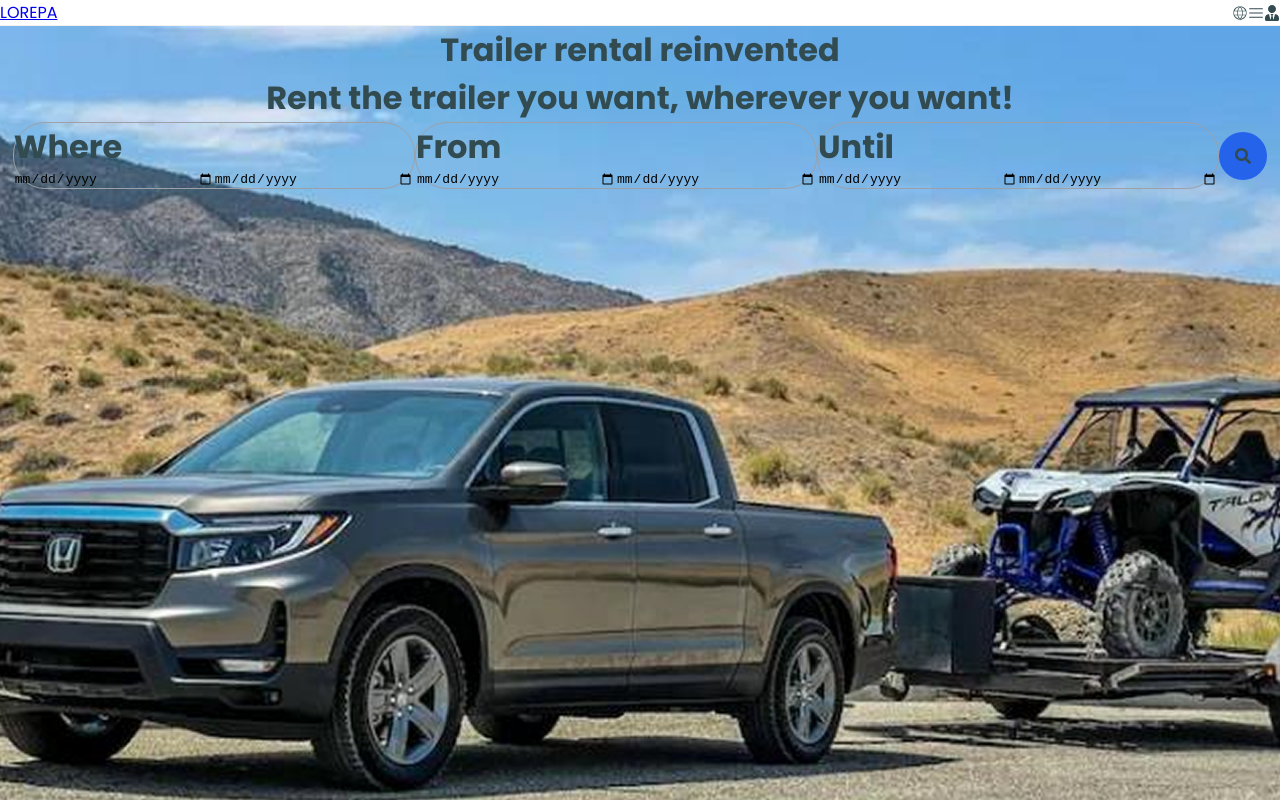
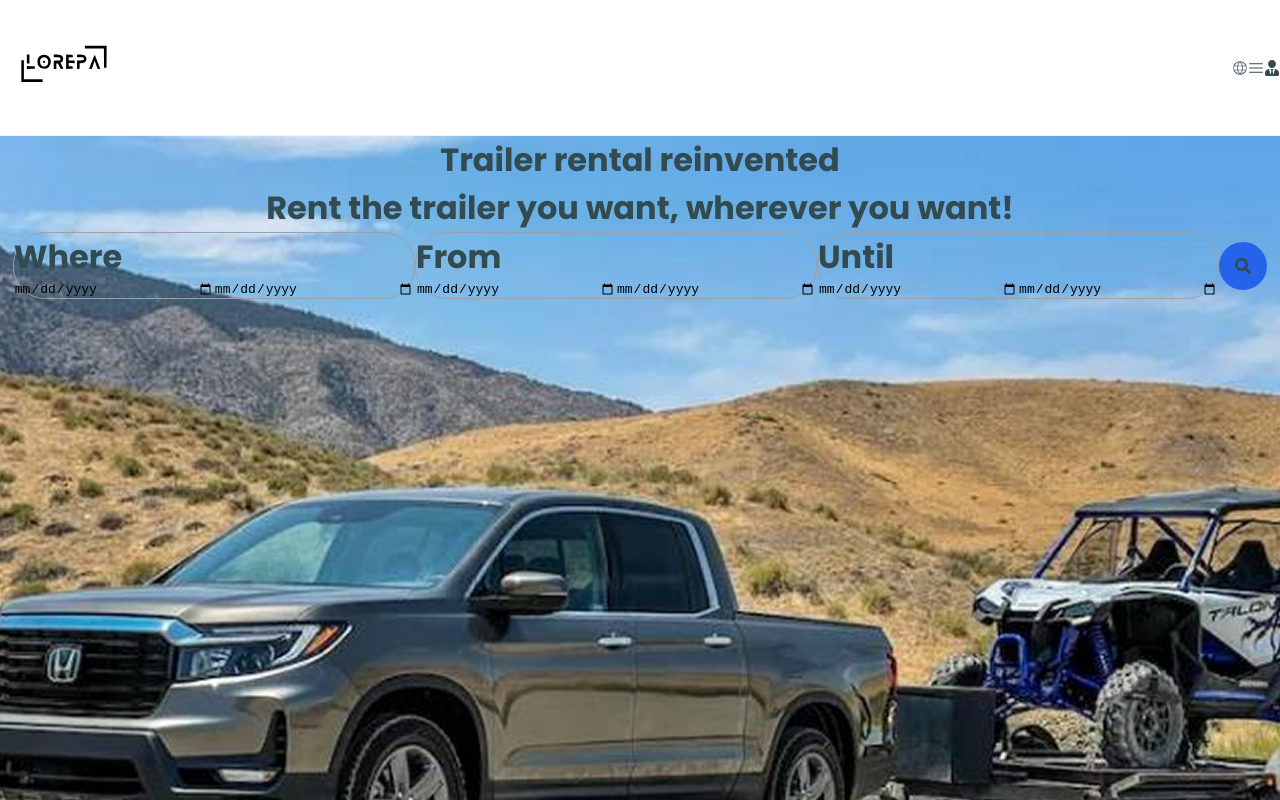
Before and after one commit to talha2224/lorepa, a React (Vite) app: page / in a window 1280 px wide. Shown: the top 800 px of the page. Built offline with nearby package versions, Linux system fonts and the light colour scheme.

Commit message:
animation and logo added

```diff
--- a/src/components/Navbar.jsx
+++ b/src/components/Navbar.jsx
@@ -1,10 +1,9 @@
 import React, { useState } from 'react';
 import { Link } from 'react-router-dom';
-import Logo from '../assets/logo.svg'
 import { CiGlobe } from "react-icons/ci";
 import { FaUserTie } from "react-icons/fa";
 import { RxHamburgerMenu } from "react-icons/rx";
-
+import Logo from "../assets/logo.svg";
 const Navbar = () => {
 
     const [showLanguages, setShowLanguages] = useState(false);
@@ -18,7 +17,7 @@ const Navbar = () => {
 
 
                     <div className="flex-shrink-0 flex items-center gap-x-2">
-                        <Link to={"/"} className="text-xl">LOREPA</Link>
+                        <Link to={"/"} className="text-xl"><img src={Logo} alt="" className='h-[8rem]' /></Link>
                     </div>
 
                     <div className="block relative">
--- a/src/pages/LandingPage.jsx
+++ b/src/pages/LandingPage.jsx
@@ -211,7 +211,7 @@ const LandingPage = () => {
       </div>
 
       <motion.div
-        variants={rotateIn}
+        variants={flipIn}
         initial="hidden"
         whileInView="visible"
         viewport={{ once: true, amount: 0.3 }}
```
Also changed, not shown: src/assets/logo.svg.
